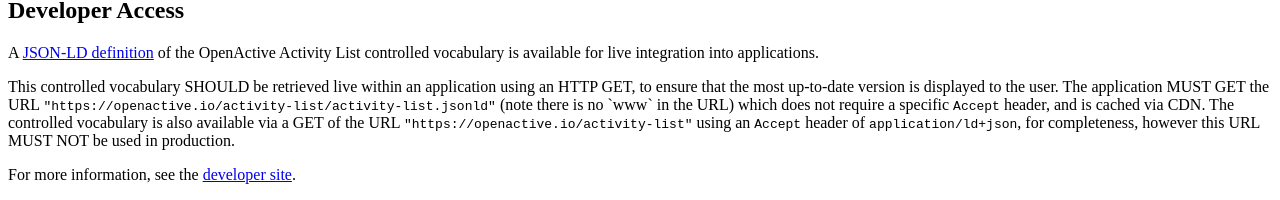
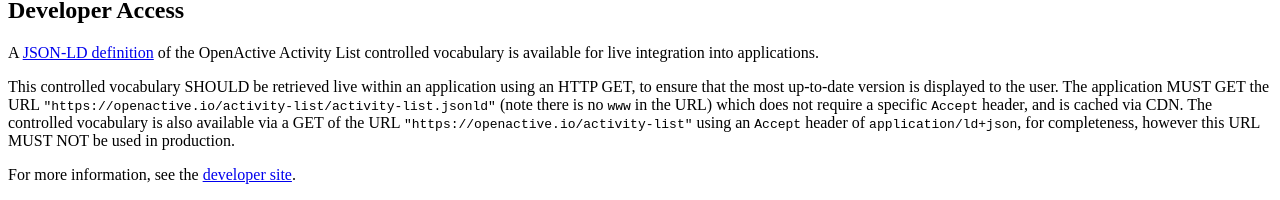
Before and after one commit to openactive-archive/activity-list-old, a plain HTML site: page index.html in a window 1280 px wide. Shown: the part 428-628 px from the top of the page. Drawn offline with Linux system fonts and the light colour scheme.

Commit message:
Update index.html

```diff
--- a/index.html
+++ b/index.html
@@ -16,7 +16,7 @@
   <p><a href="https://docs.google.com/forms/d/e/1FAIpQLScBajDxNFxX2NSR61jhiK3-viPpgwPTyX513Zf--d3GLOp5QQ/viewform">General feedback</a></p>
   <h2>Developer Access</h2>
   <p>A <a href="https://openactive.io/activity-list/activity-list.jsonld">JSON-LD definition</a> of the OpenActive Activity List controlled vocabulary is available for live integration into applications.</p>
-  <p>This controlled vocabulary SHOULD be retrieved live within an application using an HTTP GET, to ensure that the most up-to-date version is displayed to the user. The application MUST GET the URL <code class="highlighter-rouge">"https://openactive.io/activity-list/activity-list.jsonld"</code> (note there is no `www` in the URL) which does not require a specific <code class="highlighter-rouge">Accept</code> header, and is cached via CDN. The controlled vocabulary is also available via a GET of the URL <code class="highlighter-rouge">"https://openactive.io/activity-list"</code> using an <code class="highlighter-rouge">Accept</code> header of <code class="highlighter-rouge">application/ld+json</code>, for completeness, however this URL MUST NOT be used in production.</p>
+  <p>This controlled vocabulary SHOULD be retrieved live within an application using an HTTP GET, to ensure that the most up-to-date version is displayed to the user. The application MUST GET the URL <code class="highlighter-rouge">"https://openactive.io/activity-list/activity-list.jsonld"</code> (note there is no <code>www</code> in the URL) which does not require a specific <code class="highlighter-rouge">Accept</code> header, and is cached via CDN. The controlled vocabulary is also available via a GET of the URL <code class="highlighter-rouge">"https://openactive.io/activity-list"</code> using an <code class="highlighter-rouge">Accept</code> header of <code class="highlighter-rouge">application/ld+json</code>, for completeness, however this URL MUST NOT be used in production.</p>
   <p>For more information, see the <a href="https://developer.openactive.io/publishing-data/activity-list-references">developer site</a>.
 </body>
 </html>
```
